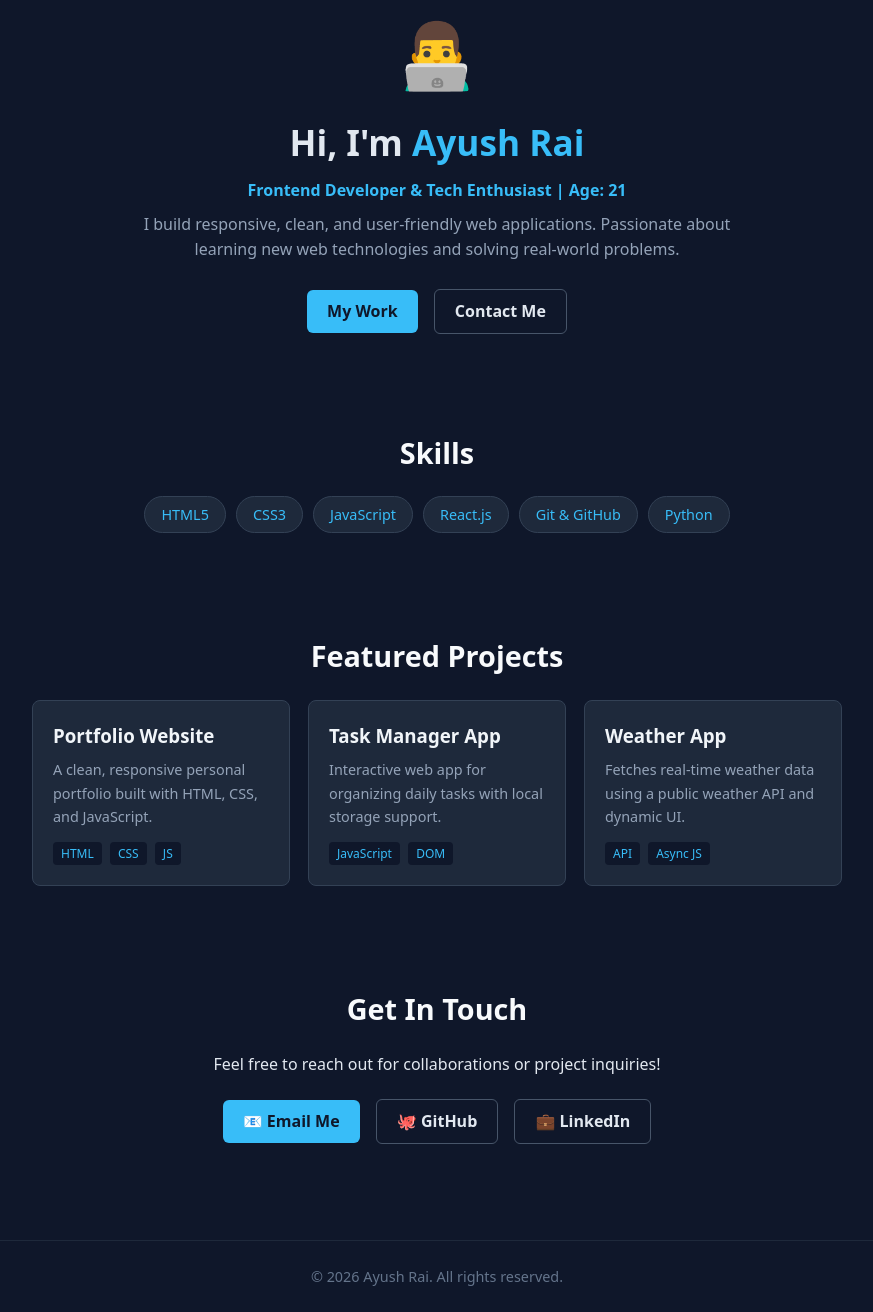
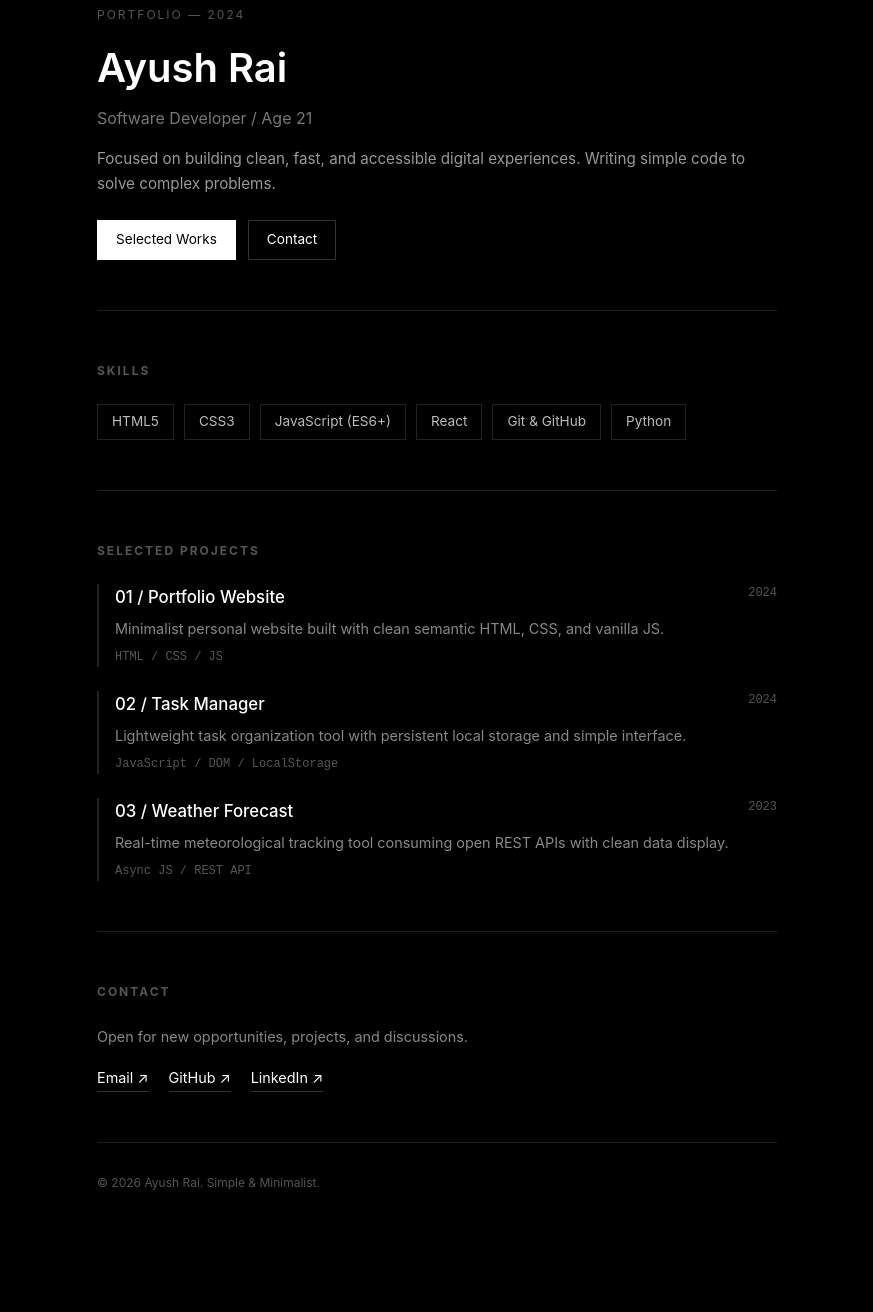
Before and after one commit to ayushhraiii-byte/Github-Practical-test, a plain HTML site: page index.html in a window 1280 px wide. Shown: the part 142-1454 px from the top of the page, without its empty margins (203-1076 px from the left). After the commit the page ends 1385 px from the top, so only its background shows below. Drawn offline with Linux system fonts and the light colour scheme.

Commit message:
style: convert portfolio to simple black and white minimalist design

```diff
--- a/Script.js
+++ b/Script.js
@@ -1,18 +1,9 @@
-// Simple Portfolio Interactive Script
+// Minimalist Portfolio Script
 
 document.addEventListener('DOMContentLoaded', () => {
-    // Dynamic Copyright Year
-    const year = document.getElementById('year');
-    if (year) {
-        year.textContent = new Date().getFullYear();
+    // Dynamic Year
+    const yearEl = document.getElementById('year');
+    if (yearEl) {
+        yearEl.textContent = new Date().getFullYear();
     }
-
-    // Smooth Active Link State on Click
-    const navLinks = document.querySelectorAll('.navbar nav a');
-    navLinks.forEach(link => {
-        link.addEventListener('click', () => {
-            navLinks.forEach(l => l.style.color = '');
-            link.style.color = '#38bdf8';
-        });
-    });
 });
--- a/Style.css
+++ b/Style.css
@@ -2,114 +2,109 @@
     margin: 0;
     padding: 0;
     box-sizing: border-box;
-    font-family: system-ui, -apple-system, sans-serif;
+    font-family: -apple-system, BlinkMacSystemFont, "Segoe UI", Roboto, sans-serif;
 }
 
 html {
     scroll-behavior: smooth;
+    background: #000;
 }
 
 body {
-    background-color: #0f172a;
-    color: #e2e8f0;
-    text-align: center;
+    background: #000;
+    color: #fff;
+    max-width: 720px;
+    margin: 0 auto;
+    padding: 0 20px;
     line-height: 1.6;
 }
 
-/* Navbar */
+/* Nav */
 .navbar {
     display: flex;
     justify-content: space-between;
     align-items: center;
-    padding: 16px 8%;
-    background: #1e293b;
-    position: sticky;
-    top: 0;
+    padding: 30px 0;
+    border-bottom: 1px solid #1f1f1f;
+}
+.logo { font-weight: 700; letter-spacing: 2px; font-size: 0.9rem; }
+.navbar nav a {
+    color: #777;
+    text-decoration: none;
+    margin-left: 20px;
+    font-size: 0.85rem;
+    text-transform: uppercase;
+    letter-spacing: 1px;
+}
+.navbar nav a:hover { color: #fff; }
+
+/* Hero */
+.hero { padding: 60px 0 50px; border-bottom: 1px solid #1f1f1f; }
+.tagline { font-size: 0.75rem; letter-spacing: 2px; color: #555; margin-bottom: 12px; }
+.hero h1 { font-size: 2.5rem; font-weight: 600; margin-bottom: 6px; }
+.role { font-size: 1rem; color: #777; margin-bottom: 16px; }
+.bio { color: #999; margin-bottom: 24px; font-size: 0.95rem; }
+
+/* Buttons */
+.hero-actions { display: flex; gap: 12px; }
+.btn {
+    padding: 8px 18px;
+    font-size: 0.85rem;
+    text-decoration: none;
+    border: 1px solid #fff;
+    transition: 0.2s;
+}
+.btn-primary { background: #fff; color: #000; }
+.btn-primary:hover { background: #000; color: #fff; }
+.btn-outline { background: transparent; color: #fff; border-color: #333; }
+.btn-outline:hover { border-color: #fff; }
+
+/* Sections */
+.section { padding: 50px 0; border-bottom: 1px solid #1f1f1f; }
+.section-title {
+    font-size: 0.75rem;
+    text-transform: uppercase;
+    letter-spacing: 2px;
+    color: #555;
+    margin-bottom: 24px;
 }
 
-.logo { color: #38bdf8; font-size: 1.3rem; }
-.navbar nav a {
-    color: #94a3b8;
-    text-decoration: none;
-    margin-left: 18px;
-    font-weight: 500;
+/* Skills */
+.skills-grid { display: flex; flex-wrap: wrap; gap: 10px; }
+.skill-item {
+    font-size: 0.85rem;
+    color: #bbb;
+    padding: 6px 14px;
+    border: 1px solid #222;
 }
-.navbar nav a:hover { color: #38bdf8; }
+.skill-item:hover { border-color: #fff; color: #fff; }
 
-/* Hero */
-.hero { padding: 80px 20px 40px; max-width: 650px; margin: auto; }
-.avatar { font-size: 4rem; margin-bottom: 8px; }
-.hero h1 { font-size: 2.2rem; }
-.hero h1 span { color: #38bdf8; }
-.subtitle { color: #38bdf8; font-weight: 600; margin: 8px 0; }
-.bio { color: #94a3b8; margin-bottom: 20px; }
-
-/* Buttons */
-.btn {
-    display: inline-block;
-    padding: 9px 20px;
-    border-radius: 6px;
-    text-decoration: none;
-    font-weight: 600;
-    margin: 6px;
-    transition: 0.2s;
-}
-.btn-primary { background: #38bdf8; color: #0f172a; }
-.btn-primary:hover { background: #0284c7; color: #fff; }
-.btn-outline { border: 1px solid #475569; color: #e2e8f0; }
-.btn-outline:hover { border-color: #38bdf8; color: #38bdf8; }
-
-/* Sections */
-.section { padding: 50px 20px; max-width: 850px; margin: auto; }
-.section h2 { font-size: 1.8rem; margin-bottom: 20px; color: #f8fafc; }
-
-/* Skills */
-.skills-list { display: flex; justify-content: center; flex-wrap: wrap; gap: 10px; }
-.skill-tag {
-    background: #1e293b;
-    border: 1px solid #334155;
-    padding: 6px 16px;
-    border-radius: 20px;
-    color: #38bdf8;
-    font-size: 0.9rem;
-}
-
-/* Projects Grid */
-.projects-grid {
-    display: grid;
-    grid-template-columns: repeat(auto-fit, minmax(240px, 1fr));
-    gap: 18px;
-}
-.card {
-    background: #1e293b;
-    padding: 20px;
-    border-radius: 8px;
-    border: 1px solid #334155;
-    text-align: left;
-}
-.card:hover { border-color: #38bdf8; }
-.card h3 { color: #f1f5f9; margin-bottom: 8px; }
-.card p { color: #94a3b8; font-size: 0.9rem; margin-bottom: 12px; }
-.tags span {
-    background: #0f172a;
-    color: #38bdf8;
-    font-size: 0.75rem;
-    padding: 3px 8px;
-    border-radius: 4px;
-    margin-right: 4px;
-}
+/* Projects */
+.projects-list { display: flex; flex-direction: column; gap: 24px; }
+.project-item { border-left: 2px solid #222; padding-left: 16px; }
+.project-item:hover { border-left-color: #fff; }
+.project-header { display: flex; justify-content: space-between; margin-bottom: 6px; }
+.project-header h3 { font-size: 1.05rem; font-weight: 500; }
+.project-year { font-size: 0.75rem; color: #555; font-family: monospace; }
+.project-item p { color: #888; font-size: 0.9rem; margin-bottom: 8px; }
+.tech-stack { font-size: 0.75rem; color: #555; font-family: monospace; }
 
 /* Contact & Footer */
-.contact-links { margin-top: 15px; }
-footer {
-    padding: 24px;
-    color: #64748b;
-    border-top: 1px solid #1e293b;
-    margin-top: 40px;
+.contact-desc { color: #888; margin-bottom: 18px; font-size: 0.9rem; }
+.contact-links { display: flex; gap: 20px; }
+.contact-links a {
+    color: #fff;
+    text-decoration: none;
     font-size: 0.9rem;
+    border-bottom: 1px solid #333;
+    padding-bottom: 2px;
 }
+.contact-links a:hover { border-bottom-color: #fff; }
+
+footer { padding: 30px 0 50px; font-size: 0.75rem; color: #555; }
 
 @media (max-width: 600px) {
-    .navbar { flex-direction: column; gap: 10px; }
-    .navbar nav a { margin: 0 8px; }
+    .navbar { flex-direction: column; align-items: flex-start; gap: 12px; }
+    .navbar nav a { margin-left: 0; margin-right: 14px; }
+    .hero h1 { font-size: 2rem; }
 }
--- a/index.html
+++ b/index.html
@@ -8,9 +8,9 @@
 </head>
 <body>
 
-    <!-- Header / Navbar -->
+    <!-- Header -->
     <header class="navbar">
-        <h2 class="logo">Ayush Rai</h2>
+        <div class="logo">AYUSH RAI</div>
         <nav>
             <a href="#about">About</a>
             <a href="#skills">Skills</a>
@@ -19,80 +19,81 @@
         </nav>
     </header>
 
-    <!-- Hero Section -->
+    <!-- Hero -->
     <section class="hero" id="about">
-        <div class="avatar">👨‍💻</div>
-        <h1>Hi, I'm <span>Ayush Rai</span></h1>
-        <p class="subtitle">Frontend Developer & Tech Enthusiast | Age: 21</p>
+        <p class="tagline">PORTFOLIO &mdash; 2024</p>
+        <h1>Ayush Rai</h1>
+        <p class="role">Software Developer / Age 21</p>
         <p class="bio">
-            I build responsive, clean, and user-friendly web applications.
-            Passionate about learning new web technologies and solving real-world problems.
+            Focused on building clean, fast, and accessible digital experiences.
+            Writing simple code to solve complex problems.
         </p>
-        <div class="hero-btns">
-            <a href="#projects" class="btn btn-primary">My Work</a>
-            <a href="#contact" class="btn btn-outline">Contact Me</a>
+        <div class="hero-actions">
+            <a href="#projects" class="btn btn-primary">Selected Works</a>
+            <a href="#contact" class="btn btn-outline">Contact</a>
         </div>
     </section>
 
-    <!-- Skills Section -->
+    <!-- Skills -->
     <section class="section" id="skills">
-        <h2>Skills</h2>
-        <div class="skills-list">
-            <span class="skill-tag">HTML5</span>
-            <span class="skill-tag">CSS3</span>
-            <span class="skill-tag">JavaScript</span>
-            <span class="skill-tag">React.js</span>
-            <span class="skill-tag">Git & GitHub</span>
-            <span class="skill-tag">Python</span>
+        <h2 class="section-title">Skills</h2>
+        <div class="skills-grid">
+            <span class="skill-item">HTML5</span>
+            <span class="skill-item">CSS3</span>
+            <span class="skill-item">JavaScript (ES6+)</span>
+            <span class="skill-item">React</span>
+            <span class="skill-item">Git & GitHub</span>
+            <span class="skill-item">Python</span>
         </div>
     </section>
 
-    <!-- Projects Section -->
+    <!-- Projects -->
     <section class="section" id="projects">
-        <h2>Featured Projects</h2>
-        <div class="projects-grid">
-            <div class="card">
-                <h3>Portfolio Website</h3>
-                <p>A clean, responsive personal portfolio built with HTML, CSS, and JavaScript.</p>
-                <div class="tags">
-                    <span>HTML</span>
-                    <span>CSS</span>
-                    <span>JS</span>
+        <h2 class="section-title">Selected Projects</h2>
+        <div class="projects-list">
+            <article class="project-item">
+                <div class="project-header">
+                    <h3>01 / Portfolio Website</h3>
+                    <span class="project-year">2024</span>
                 </div>
-            </div>
-            <div class="card">
-                <h3>Task Manager App</h3>
-                <p>Interactive web app for organizing daily tasks with local storage support.</p>
-                <div class="tags">
-                    <span>JavaScript</span>
-                    <span>DOM</span>
+                <p>Minimalist personal website built with clean semantic HTML, CSS, and vanilla JS.</p>
+                <div class="tech-stack">HTML / CSS / JS</div>
+            </article>
+
+            <article class="project-item">
+                <div class="project-header">
+                    <h3>02 / Task Manager</h3>
+                    <span class="project-year">2024</span>
                 </div>
-            </div>
-            <div class="card">
-                <h3>Weather App</h3>
-                <p>Fetches real-time weather data using a public weather API and dynamic UI.</p>
-                <div class="tags">
-                    <span>API</span>
-                    <span>Async JS</span>
+                <p>Lightweight task organization tool with persistent local storage and simple interface.</p>
+                <div class="tech-stack">JavaScript / DOM / LocalStorage</div>
+            </article>
+
+            <article class="project-item">
+                <div class="project-header">
+                    <h3>03 / Weather Forecast</h3>
+                    <span class="project-year">2023</span>
                 </div>
-            </div>
+                <p>Real-time meteorological tracking tool consuming open REST APIs with clean data display.</p>
+                <div class="tech-stack">Async JS / REST API</div>
+            </article>
         </div>
     </section>
 
-    <!-- Contact Section -->
+    <!-- Contact -->
     <section class="section" id="contact">
-        <h2>Get In Touch</h2>
-        <p>Feel free to reach out for collaborations or project inquiries!</p>
+        <h2 class="section-title">Contact</h2>
+        <p class="contact-desc">Open for new opportunities, projects, and discussions.</p>
         <div class="contact-links">
-            <a href="mailto:ayushrai@example.com" class="btn btn-primary">📧 Email Me</a>
-            <a href="https://github.com/ayushhraiii-byte" target="_blank" class="btn btn-outline">🐙 GitHub</a>
-            <a href="https://linkedin.com" target="_blank" class="btn btn-outline">💼 LinkedIn</a>
+            <a href="mailto:ayushrai@example.com">Email &nearr;</a>
+            <a href="https://github.com/ayushhraiii-byte" target="_blank" rel="noopener noreferrer">GitHub &nearr;</a>
+            <a href="https://linkedin.com" target="_blank" rel="noopener noreferrer">LinkedIn &nearr;</a>
         </div>
     </section>
 
     <!-- Footer -->
     <footer>
-        <p>&copy; <span id="year"></span> Ayush Rai. All rights reserved.</p>
+        <p>&copy; <span id="year"></span> Ayush Rai. Simple & Minimalist.</p>
     </footer>
 
     <script src="Script.js"></script>
```
